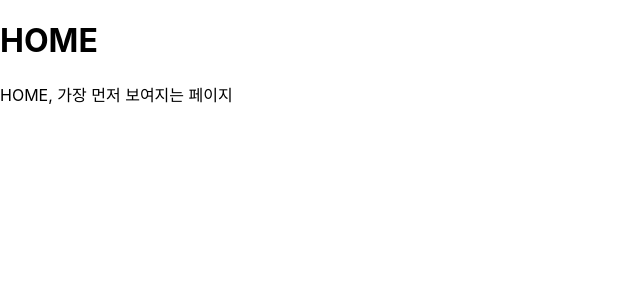
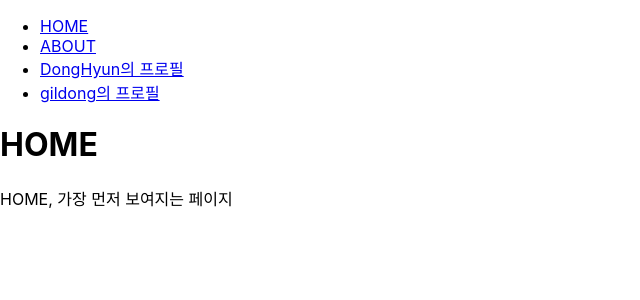
Before and after one commit to dohy-9443/React-study, a React (Create React App) app in the folder router-tutorial/: page / in a window 1280 px wide. Shown: the top 300 px of the page, without its empty margins (0-640 px from the left). Built offline with nearby package versions, Linux system fonts and the light colour scheme.

Commit message:
URL 파라미터 App.js

```diff
--- a/router-tutorial/src/App.js
+++ b/router-tutorial/src/App.js
@@ -1,13 +1,30 @@
 import React from "react";
-import { Route } from "react-router-dom";
+import { Route, Link } from "react-router-dom";
 import About from "./About";
 import Home from "./Home";
+import Profile from "./Profile";
 
 const App = () => {
   return (
     <div>
+      <ul>
+        <li>
+          <Link to="/">HOME</Link>
+        </li>
+        <li>
+          <Link to="/about">ABOUT</Link>
+        </li>
+        <li>
+          <Link to="/profile/donghyun">DongHyun의 프로필</Link>
+        </li>
+        <li>
+          <Link to="/profile/gildong">gildong의 프로필</Link>
+        </li>
+      </ul>
+
       <Route path="/" component={Home} exact={true} />
-      <Route path={["/About", "/Info"]} component={About} />
+      <Route path={["/about", "/info"]} component={About} />
+      <Route path="/profile/:username" component={Profile} />
     </div>
   );
 };
```
